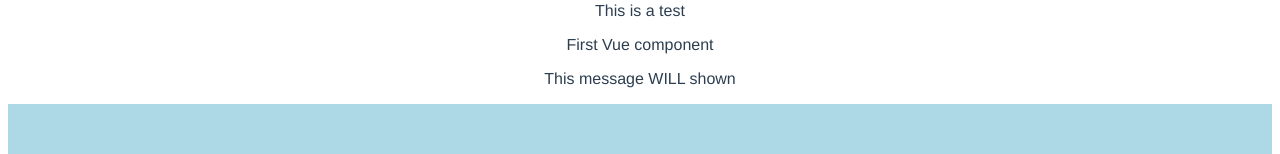
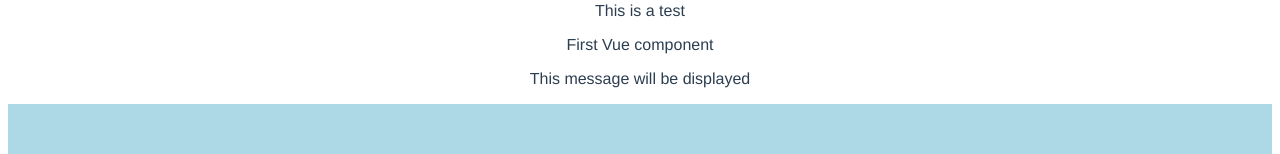
Before and after one commit to lrefojos/vuejs_tutorial, a Vue app: page / in a window 1280 px wide. Shown: the part 322-476 px from the top of the page. Built offline with nearby package versions, Linux system fonts and the light colour scheme.

Commit message:
feature(FirstComponent): v-if examples
Format Home component

```diff
--- a/src/components/FirstComponent.vue
+++ b/src/components/FirstComponent.vue
@@ -1,23 +1,21 @@
 <template>
-
-<div>
+  <div>
     <p>First Vue component</p>
-    <p v-if="condition">This message will not shown</p>
-    <p>This message WILL shown</p>
-</div>
-
-
+    <p v-if="condition">This message will not be displayed</p>
+    <p v-else-if="list.length !== 0">This message will be displayed</p>
+    <p v-else>Not show</p>
+  </div>
 </template>
 
 <script>
 export default {
-    name: "FirstComponent",
-    data: () => ({
-        condition: false
-    })
+  name: "FirstComponent",
+  data: () => ({
+    condition: false,
+    list: [0, 2, 3, 4, 5],
+  }),
 };
 </script>
 
 <style lang="scss" scoped>
-
 </style>
--- a/src/views/Home.vue
+++ b/src/views/Home.vue
@@ -2,8 +2,8 @@
   <div class="home">
     <img alt="Vue logo" src="../assets/logo.png" />
     <HelloWorld msg="Welcome to Your Vue.js App" />
-    <FirstComponent/>
-    <Footer/>
+    <FirstComponent />
+    <Footer />
   </div>
 </template>
 
```
